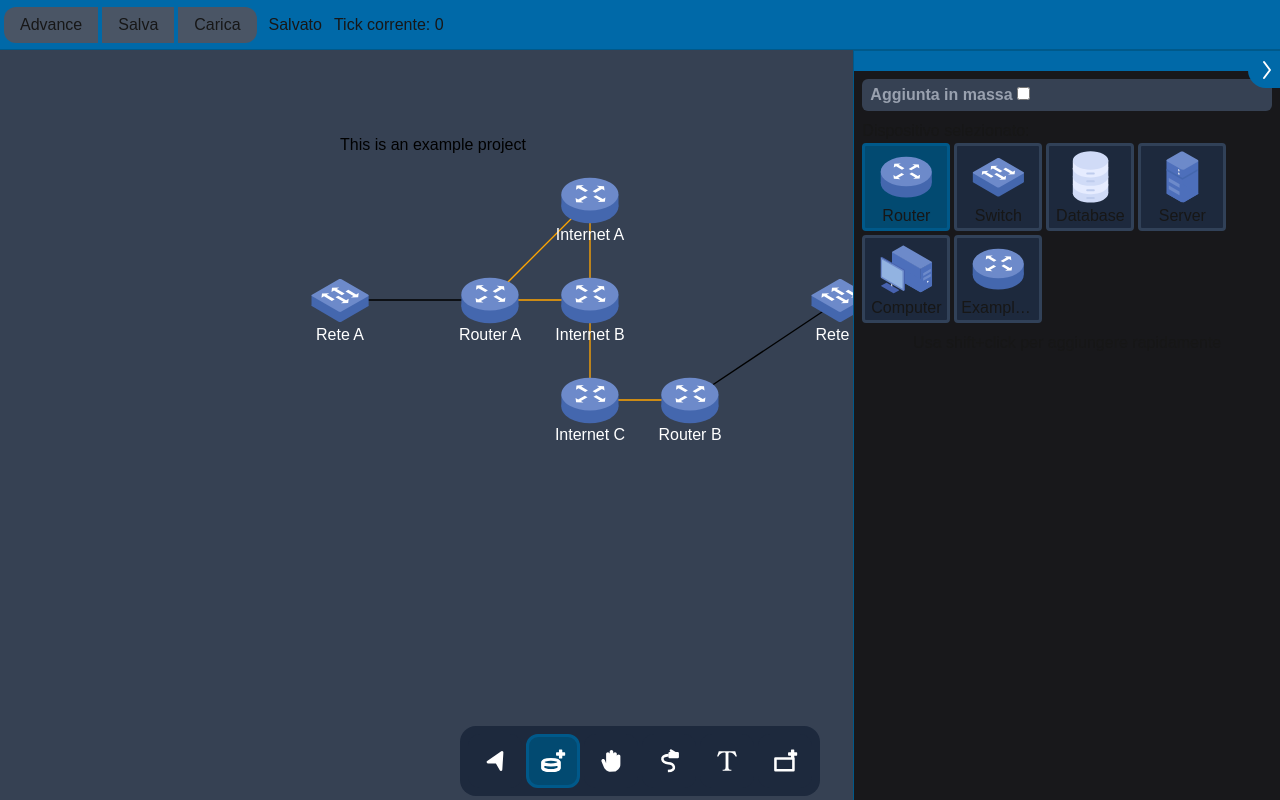
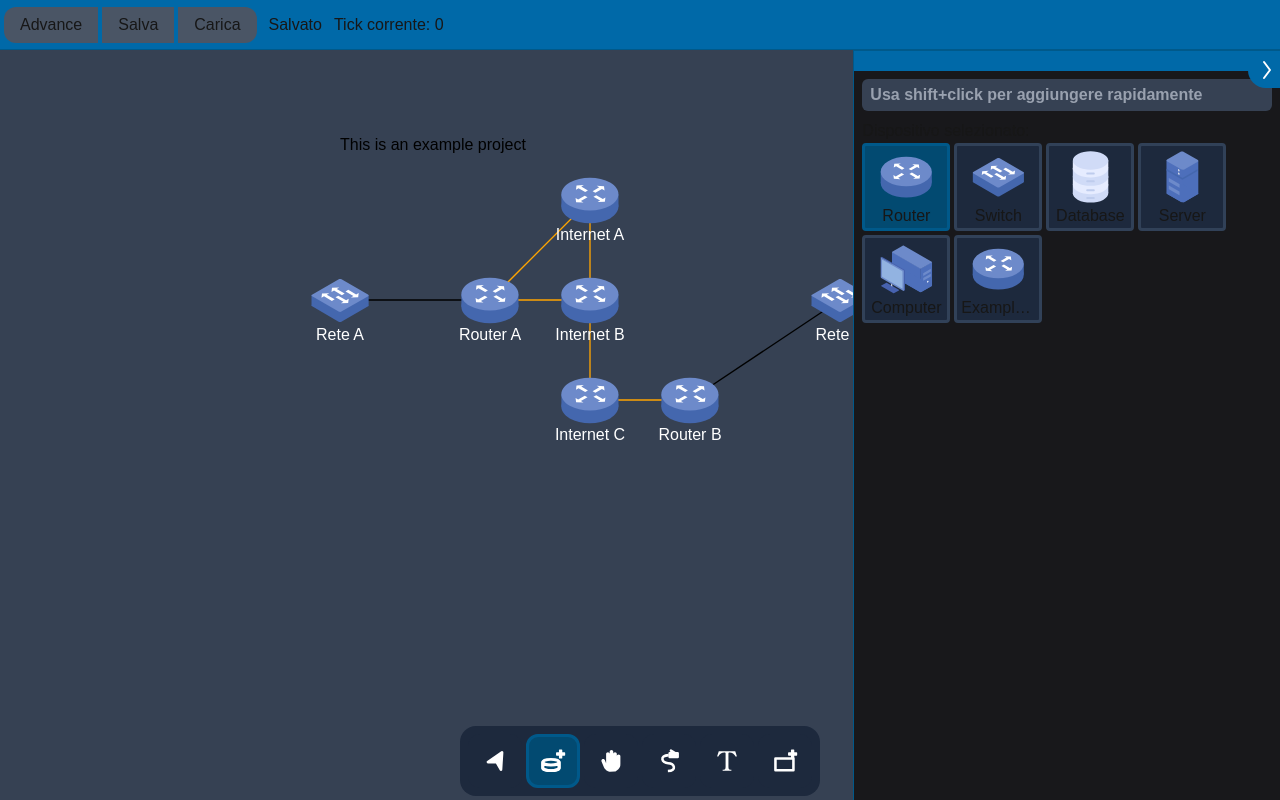
Before and after one commit to AmedeoAlf/packet-tracer, a Next.js app: page / in a window 1280 px wide. Both pictures are taken after a click on the button 553 px from the left and 761 px from the top of the page. Built offline with nearby package versions, Linux system fonts and the light colour scheme.

Commit message:
Remove AddTool mass add checkbox

```diff
--- a/app/Editor.tsx
+++ b/app/Editor.tsx
@@ -60,7 +60,8 @@ export function Editor({
       setTool({ ...toolCtx.toolRef.current });
     },
     revertTool() {
-      setTool(TOOLS[lastTool](toolRef.current));
+      if (lastTool != toolCtx.tool.toolname)
+        setTool(TOOLS[lastTool](toolRef.current));
     },
   };
 
--- a/app/tools/AddTool.tsx
+++ b/app/tools/AddTool.tsx
@@ -8,29 +8,19 @@ import { SelectableCard } from "../editorComponents/SelectableCard";
 export type AddTool = Tool<{
   deviceType: keyof typeof deviceTypesDB;
   cursorPos: Coords;
-  massAdd: boolean;
 }>;
 
 export function makeAddTool(prev: AddTool | object = {}): AddTool {
   return {
     cursorPos: [-10000, 0],
     deviceType: Object.keys(deviceTypesDB)[0] as DeviceType,
-    massAdd: false,
     ...prev,
     toolname: "add",
     panel: (ctx) => {
       return (
         <div className="m-2">
           <div className="rounded-md font-bold px-2 p-1 bg-gray-700 text-gray-400">
-            Aggiunta in massa{" "}
-            <input
-              type="checkbox"
-              checked={ctx.tool.massAdd}
-              onChange={(ev) => {
-                ctx.toolRef.current.massAdd = ev.target.checked;
-                ctx.updateTool();
-              }}
-            />
+            Usa shift+click per aggiungere rapidamente
           </div>
           <p className="mt-2">Dispositivo selezionato:</p>
           <div className="flex-wrap flex w-max max-w-full gap-1">
@@ -59,9 +49,6 @@ export function makeAddTool(prev: AddTool | object = {}): AddTool {
               );
             })}
           </div>
-          <p className="text-center p-2">
-            Usa shift+click per aggiungere rapidamente
-          </p>
         </div>
       );
     },
@@ -70,7 +57,7 @@ export function makeAddTool(prev: AddTool | object = {}): AddTool {
         case "click":
           ctx.project.createDevice(ctx.tool.deviceType, ev.pos);
           ctx.updateProject();
-          if (!ctx.tool.massAdd) ctx.revertTool();
+          ctx.revertTool();
           break;
         case "mousemove":
           ctx.tool.cursorPos = ev.pos;
```
